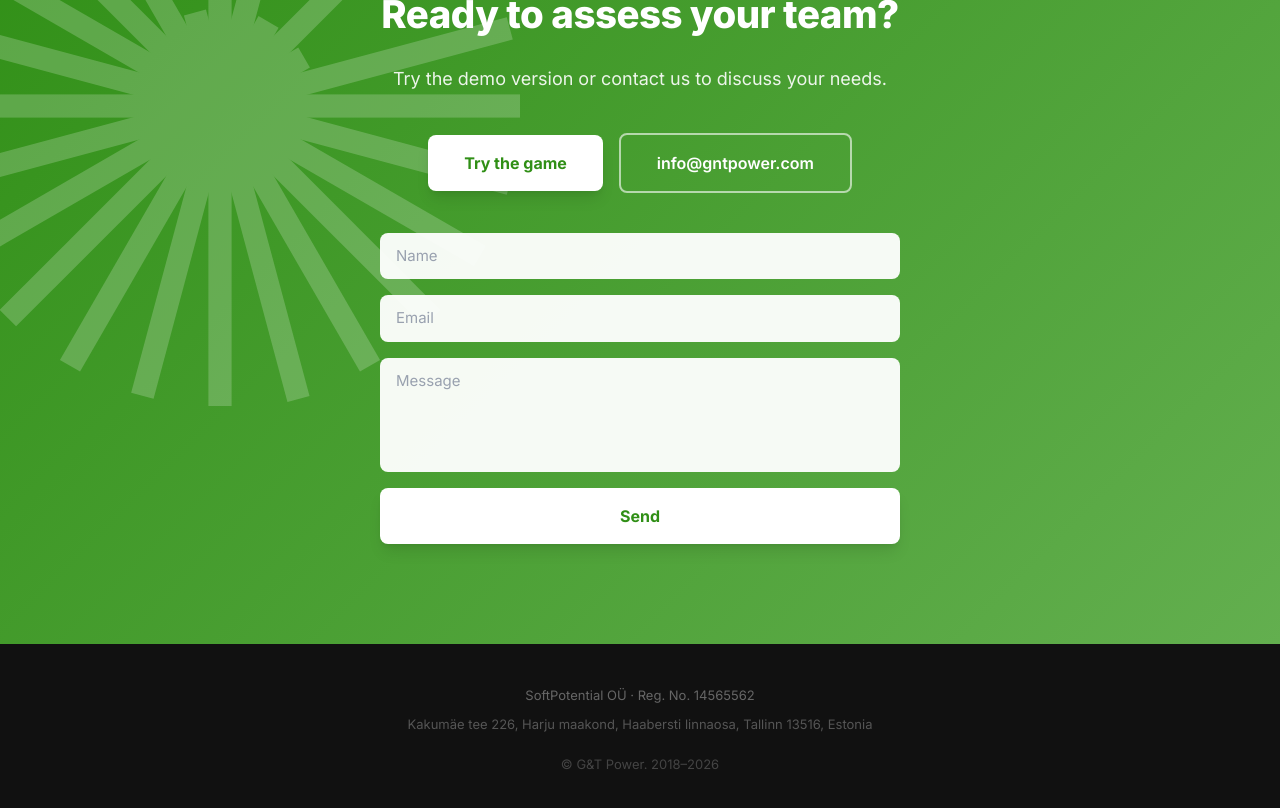
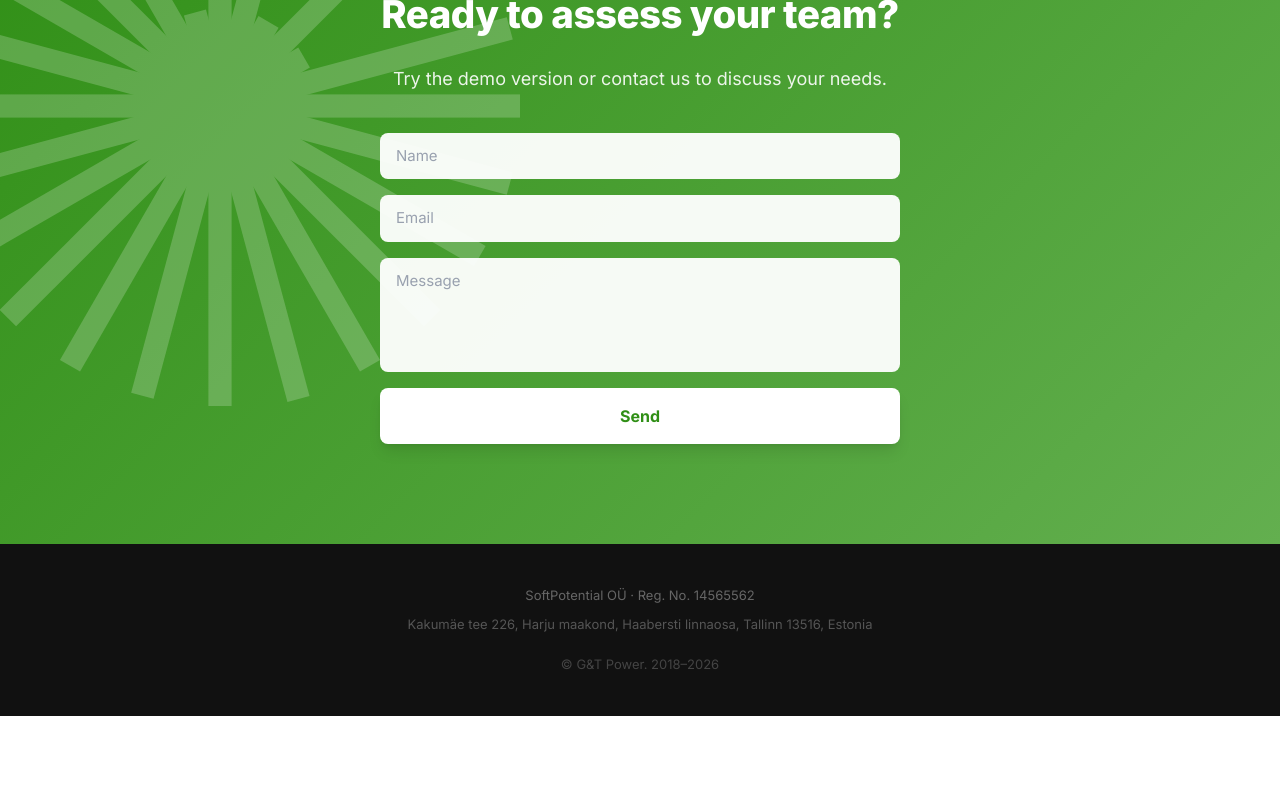
Before and after one commit to svkorovin-jpg/gntpower, a Next.js app: page /en in a window 1280 px wide. Shown: the part 8140-8948 px from the top of the page. After the commit the page ends 8856 px from the top, so only its background shows below. Built offline with nearby package versions, Linux system fonts and the light colour scheme.

Commit message:
remove buttons

```diff
--- a/app/en/page.tsx
+++ b/app/en/page.tsx
@@ -87,9 +87,6 @@ export default function Page() {
       <ContactCTA
         title={messages.contact.title}
         subtitle={messages.contact.subtitle}
-        button={messages.contact.button}
-        email={messages.contact.email}
-        emailSubject={messages.contact.emailSubject}
         form={messages.contact.form}
       />
       <Footer />
--- a/app/ru/page.tsx
+++ b/app/ru/page.tsx
@@ -87,9 +87,6 @@ export default function Page() {
       <ContactCTA
         title={messages.contact.title}
         subtitle={messages.contact.subtitle}
-        button={messages.contact.button}
-        email={messages.contact.email}
-        emailSubject={messages.contact.emailSubject}
         form={messages.contact.form}
       />
       <Footer />
--- a/app/ua/page.tsx
+++ b/app/ua/page.tsx
@@ -87,9 +87,6 @@ export default function Page() {
       <ContactCTA
         title={messages.contact.title}
         subtitle={messages.contact.subtitle}
-        button={messages.contact.button}
-        email={messages.contact.email}
-        emailSubject={messages.contact.emailSubject}
         form={messages.contact.form}
       />
       <Footer />
--- a/components/ContactCTA.tsx
+++ b/components/ContactCTA.tsx
@@ -1,6 +1,5 @@
 "use client"
 import FadeIn from "./FadeIn"
-import { trackEvent } from "@/lib/analytics"
 import ContactForm from "./ContactForm"
 
 type ContactFormStrings = {
@@ -16,13 +15,10 @@ type ContactFormStrings = {
 type ContactCTAProps = {
   title: string
   subtitle: string
-  button: string
-  email: string
-  emailSubject: string
   form: ContactFormStrings
 }
 
-export default function ContactCTA({ title, subtitle, button, email, emailSubject, form }: ContactCTAProps) {
+export default function ContactCTA({ title, subtitle, form }: ContactCTAProps) {
   return (
     <section
       id="contact"
@@ -36,24 +32,6 @@ export default function ContactCTA({ title, subtitle, button, email, emailSubjec
           {title}
         </h2>
         <p className="text-[16px] md:text-[18px] opacity-90 max-w-[520px] mx-auto mb-10 leading-relaxed">{subtitle}</p>
-        <div className="flex flex-col sm:flex-row gap-4 justify-center items-center">
-          <a
-            href="https://app.gntpower.com/demo"
-            target="_blank"
-            rel="noopener noreferrer"
-            onClick={() => trackEvent("cta_click", { location: "contact", button: "demo" })}
-            className="w-full sm:w-auto py-4 px-9 text-[16px] font-bold rounded-lg bg-white text-[#308F16] no-underline shadow-lg text-center hover:bg-gray-50 hover:shadow-xl active:scale-95 transition-all duration-200"
-          >
-            {button}
-          </a>
-          <a
-            href={`mailto:${email}?subject=${encodeURIComponent(emailSubject)}`}
-            onClick={() => trackEvent("cta_click", { location: "contact", button: "email" })}
-            className="w-full sm:w-auto py-4 px-9 text-[16px] font-semibold rounded-lg bg-transparent text-white no-underline border-2 border-white/60 text-center hover:bg-white/10 active:scale-95 transition-all duration-200"
-          >
-            {email}
-          </a>
-        </div>
         <ContactForm {...form} />
       </FadeIn>
     </section>
```
